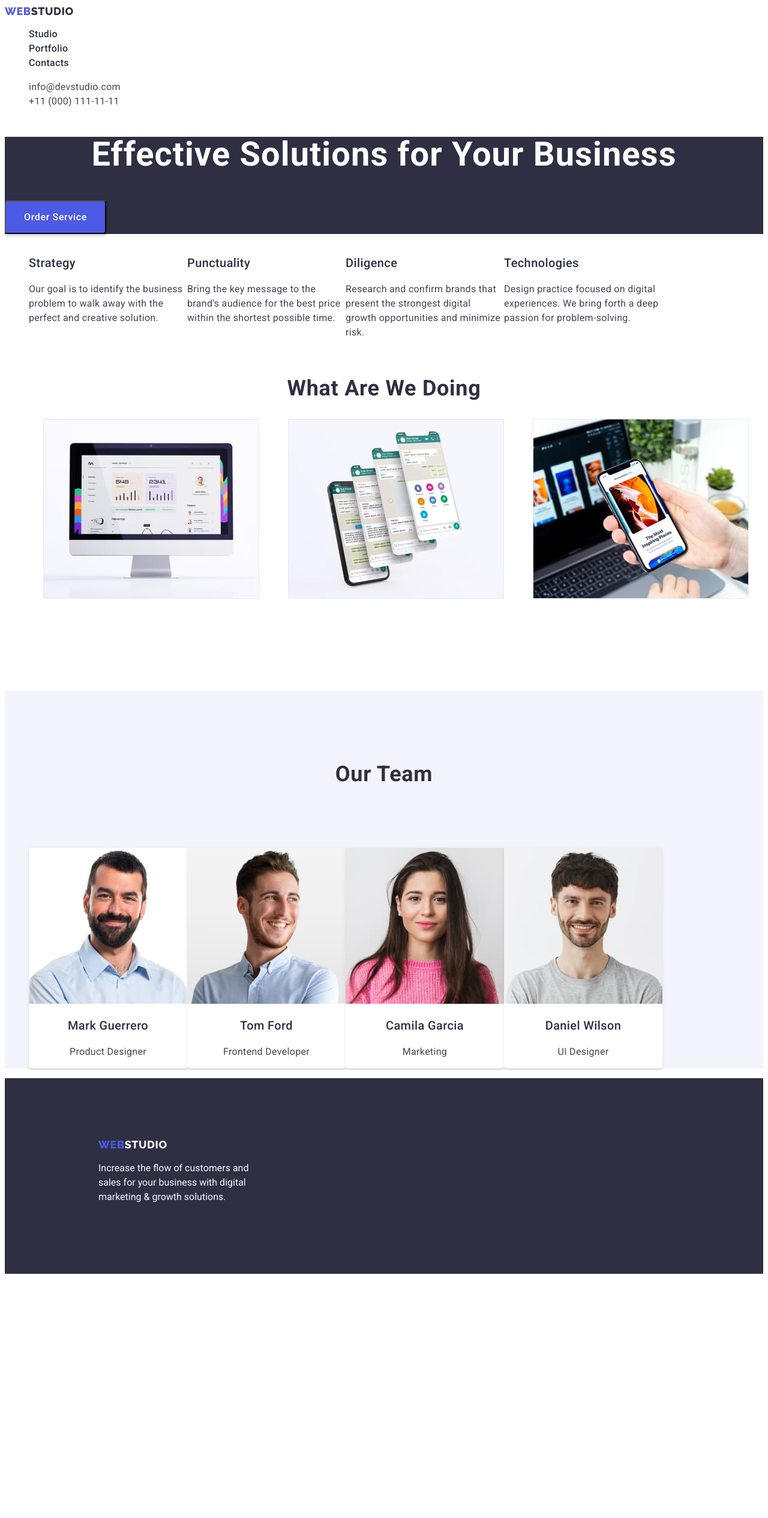
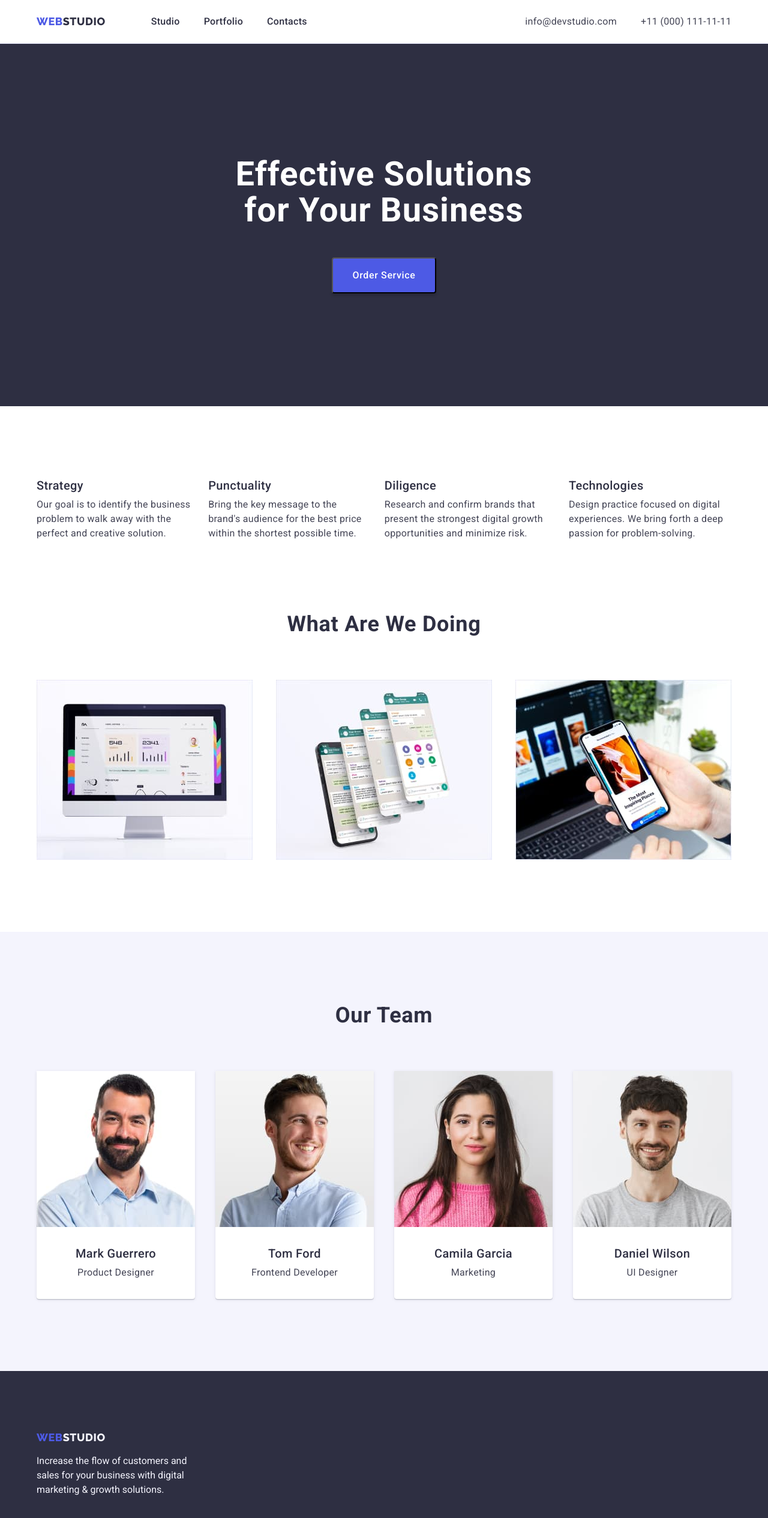
Before and after one commit to KonstantinLymarenko/goit-markup-hw-03, a plain HTML site: page index.html in a window 1280 px wide. Shown: the whole page at 60% size. Before the commit the page ends 2131 px from the top, so only its background shows below. Drawn offline with nearby package versions, Linux system fonts and the light colour scheme.

Commit message:
fin-goit-markup-hw-03

```diff
--- a/css/styles.css
+++ b/css/styles.css
@@ -1,12 +1,33 @@
+h1,
+h2,
+h3,
+h4,
+h5,
+h6,
+p {
+  margin-top: 0;
+  margin-bottom: 0;
+}
+ul,
+ol {
+  margin-top: 0;
+  margin-bottom: 0;
+  padding-left: 0;
+}
+img {
+  display: block;
+  max-width: 100%;
+}
 :root {
   --main-text-color: #434455;
   --header-text-color: #2e2f42;
   --logo-button-color: #4d5ae5;
-  --active-btn-color: #404BBF;
+  --active-btn-color: #404bbf;
   --light-text-background: #f4f4fd;
   --white-text-background: #ffffff;
   --border: #e7e9fc;
 }
+
 body {
   font-family: "Roboto", sans-serif;
   color: var(--main-text-color);
@@ -19,7 +40,33 @@ body {
   text-decoration: none;
 }
 
+.container {
+  max-width: 1188px;
+  margin-left: auto;
+  margin-right: auto;
+  padding-right: 15px;
+  padding-left: 15px;
+}
 /* HEADER */
+.page-header {
+  padding-top: 24px;
+  padding-bottom: 24px;
+  border-bottom: 1px solid var(--border);
+}
+.page-header-container {
+  display: flex;
+  align-items: center;
+  justify-content: space-between;
+}
+.page-nav {
+  display: flex;
+  align-items: center;
+}
+.menu {
+  display: flex;
+  align-items: center;
+}
+
 .logo {
   font-family: "Raleway", sans-serif;
   font-weight: 800;
@@ -28,6 +75,7 @@ body {
   text-transform: uppercase;
   letter-spacing: 0.03em;
   color: var(--logo-button-color);
+  margin-right: 76px;
 }
 .logo-studio {
   font-family: "Raleway", sans-serif;
@@ -38,12 +86,20 @@ body {
   letter-spacing: 0.03em;
   color: var(--header-text-color);
 }
+
 .menu-link {
   letter-spacing: 0.02em;
   color: var(--header-text-color);
 }
+.contacts-list {
+  display: flex;
+  align-items: center;
+}
 .contact-info {
   font-style: normal;
+}
+.menu-item:not(:last-child) {
+  margin-right: 40px;
 }
 .menu-item {
   font-weight: 500;
@@ -60,6 +116,7 @@ body {
   line-height: 1.5;
   letter-spacing: 0.02em;
   color: var(--main-text-color);
+  margin-left: 40px;
 }
 .contacts:hover,
 .contacts:focus {
@@ -69,18 +126,29 @@ body {
 /* HERO SECTiON */
 .hero {
   background-color: var(--header-text-color);
+  /* text-align: center; */
+}
+.hero-container {
+  text-align: center;
 }
 .slogan {
+  max-width: 496px;
   font-size: 56px;
   line-height: 1.07;
   text-align: center;
   letter-spacing: 0.02em;
   color: var(--white-text-background);
+  margin-left: auto;
+  margin-right: auto;
+  padding-top: 188px;
+  padding-bottom: 48px;
 }
 .order-btn {
   font-family: "Roboto", sans-serif;
-  width: 169px;
-  height: 56px;
+  padding-top: 16px;
+  padding-bottom: 16px;
+  padding-left: 32px;
+  padding-right: 32px;
   background: var(--logo-button-color);
   box-shadow: 0px 4px 4px rgba(0, 0, 0, 0.15);
   border-radius: 4px;
@@ -90,21 +158,23 @@ body {
   line-height: 1.5;
   letter-spacing: 0.04em;
   cursor: pointer;
+  margin-bottom: 188px;
 }
 .order-btn:hover,
 .order-btn:focus {
   color: var(--active-btn-color);
-
 }
+/*  ADVANTAGES */
 .advantages-menu {
   display: flex;
   flex-direction: row;
+  justify-content: space-between;
+  padding-top: 120px;
   padding-bottom: 120px;
 }
-/*  ADVANTAGES */
-.advantages-menu-items {
-  width: 264px;
-  height: 72px;
+
+.advantages-menu-items:not(:last-child) {
+  margin-right: 24px;
 }
 .items-header {
   font-weight: 500;
@@ -112,6 +182,7 @@ body {
   line-height: 1.2;
   letter-spacing: 0.02em;
   color: var(--header-text-color);
+  margin-bottom: 8px;
 }
 .items-descr {
   font-size: 16px;
@@ -127,19 +198,19 @@ body {
   text-transform: capitalize;
   letter-spacing: 0.02em;
   color: var(--header-text-color);
+  padding-bottom: 72px;
 }
-.gallery {
+.gallery-items {
   display: flex;
   flex-direction: row;
-}
-.gallery-img {
-  padding-left: 24px;
-  padding-right: 24px;
+  justify-content: space-between;
   padding-bottom: 120px;
 }
+
 /* EMPLOYEES */
 .our-team {
   background-color: var(--light-text-background);
+
 }
 .team {
   font-size: 36px;
@@ -150,11 +221,15 @@ body {
   color: var(--header-text-color);
   padding-top: 120px;
   padding-bottom: 72px;
+
 }
 .team-list {
   display: flex;
   flex-direction: row;
+  justify-content: space-between;
+  padding-bottom: 120px;
 }
+
 .employees {
   background: var(--white-text-background);
   box-shadow: 0px 1px 6px rgba(46, 47, 66, 0.08),
@@ -169,6 +244,8 @@ body {
   text-align: center;
   letter-spacing: 0.02em;
   color: var(--header-text-color);
+  margin-top: 32px;
+  margin-bottom: 8px;
 }
 .empl-position {
   font-size: 16px;
@@ -176,13 +253,13 @@ body {
   text-align: center;
   letter-spacing: 0.02em;
   color: var(--main-text-color);
+  margin-bottom: 32px;
 }
 /* FOOTER */
-.footer {
+.page-footer {
   background-color: var(--header-text-color);
-  display: grid;
-  align-content: center;
-  padding: 100px 0 100px 156px;
+  padding-bottom: 100px;
+  padding-top: 100px;
 }
 .footer-item {
   font-size: 16px;
@@ -190,6 +267,7 @@ body {
   color: var(--light-text-background);
   width: 264px;
   height: 72px;
+  margin-top: 16px;
 }
 .logo-studio-footer {
   font-family: "Raleway", sans-serif;
@@ -201,24 +279,42 @@ body {
   color: var(--light-text-background);
 }
 /* PORTFOLiO */
+.filter-btn-container {
+  display: flex;
+  flex-direction: row;
+  justify-content: center;
+  padding-top: 96px;
+  padding-bottom: 72px;
+ }
+.filter-list {
+  display: flex;
+  align-items: center;
+}
+.filter-btn:not(last-child) {
+  margin-right: 24px;
+}
 .filter-btn {
   font-family: "Roboto", sans-serif;
   font-weight: 500;
   font-size: 16px;
   line-height: 1.5;
   letter-spacing: 0.04em;
-  width: 116px;
-  height: 48px;
+  padding: 12px 24px;
   background: var(--light-text-background);
   border: 1px solid var(--border);
   border-radius: 4px;
   color: var(--logo-button-color);
   cursor: pointer;
-}
+  }
 .filter-btn:hover,
 .filter-btn:focus {
   background: var(--active-btn-color);
   color: var(--white-text-background);
+}
+.product-content {
+  padding: 32px 0 32px 16px;
+  border: 1px solid var(--border);
+  border-top: transparent;
 }
 
 .product-name {
@@ -226,6 +322,7 @@ body {
   font-size: 20px;
   line-height: 1.2;
   letter-spacing: 0.02em;
+  margin-bottom: 8px;
   color: var(--header-text-color);
 }
 .product-type {
@@ -234,3 +331,24 @@ body {
   letter-spacing: 0.02em;
   color: var(--main-text-color);
 }
+.product-list-container {
+  display: flex;
+
+}
+.product-list {
+  display: flex;
+  flex-wrap: wrap;
+  justify-content: space-between;
+  margin-top: -48px;
+  margin-left: -24px;
+  padding-bottom: 120px;
+
+}
+.product-item {
+  display: flex;
+  flex-wrap: wrap;
+  flex-basis: calc(100%/3-48px);
+  margin-top: 48px;
+  margin-left: 24px;
+
+}
--- a/index.html
+++ b/index.html
@@ -11,11 +11,16 @@
       href="https://fonts.googleapis.com/css2?family=Raleway:wght@800&family=Roboto:wght@400;500;700;900&display=swap"
       rel="stylesheet"
     />
+    <link
+      rel="stylesheet"
+      href="https://cdn.jsdelivr.net/npm/modern-normalize@1.1.0/modern-normalize.min.css"
+    />
     <link rel="stylesheet" href="./css/styles.css" />
   </head>
   <body>
     <!-- HEADER -->
     <header class="page-header">
+      <div class="container page-header-container">
       <nav class="page-nav">
         <a class="logo link" href="./index.html"
           >Web<span class="logo-studio">Studio</span></a
@@ -33,7 +38,7 @@
         </ul>
       </nav>
       <address class="contact-info">
-        <ul class="list">
+        <ul class="contacts-list list">
           <li>
             <a class="contacts link" href="mailto:info@devstudio.com"
               >info@devstudio.com</a
@@ -46,17 +51,21 @@
           </li>
         </ul>
       </address>
+    </div>
     </header>
     <!-- MAiN -->
     <main>
       <!-- HERO -->
       <section class="hero">
+        <div class="container hero-container">
         <h1 class="slogan">Effective Solutions for Your Business</h1>
         <button class="order-btn" type="button">Order Service</button>
+      </div>
       </section>
       <!-- ADVANTAGES -->
-      <section>
-        <h2 hidden class="advantages">Advantages</h2>
+      <section class="advantages" >
+        <div class="container">
+        <h2 hidden >Advantages</h2>
         <ul class="advantages-menu list">
           <li class="advantages-menu-items">
             <h3 class="items-header">Strategy</h3>
@@ -87,11 +96,13 @@
             </p>
           </li>
         </ul>
+      </div>
       </section>
       <!-- GALLERY -->
-      <section>
+      <section class="gallery">
+        <div class="container">
         <h2 class="gallery-header">What are we doing</h2>
-        <ul class="gallery list">
+        <ul class="gallery-items list">
           <li class="gallery-img">
             <img
               src="./images/gallery/img1.jpg"
@@ -117,9 +128,11 @@
             />
           </li>
         </ul>
+      </div>
       </section>
       <!-- EMPLOYEES -->
       <section class="our-team">
+        <div class="container">
         <h2 class="team">Our Team</h2>
         <ul class="team-list list">
           <li class="employees">
@@ -163,10 +176,12 @@
             <p class="empl-position">UI Designer</p>
           </li>
         </ul>
+      </div>
       </section>
     </main>
     <!-- FOOTER -->
-    <footer class="footer">
+    <footer class="page-footer">
+      <div class="container">
       <a class="logo link" href="./index.html"
         >Web<span class="logo-studio-footer">Studio</span></a
       >
@@ -174,6 +189,7 @@
         Increase the flow of customers and sales for your business with digital
         marketing & growth solutions.
       </p>
+    </div>
     </footer>
   </body>
 </html>
```
Also changed, not shown: portfolio.html (+33 -12 lines).
